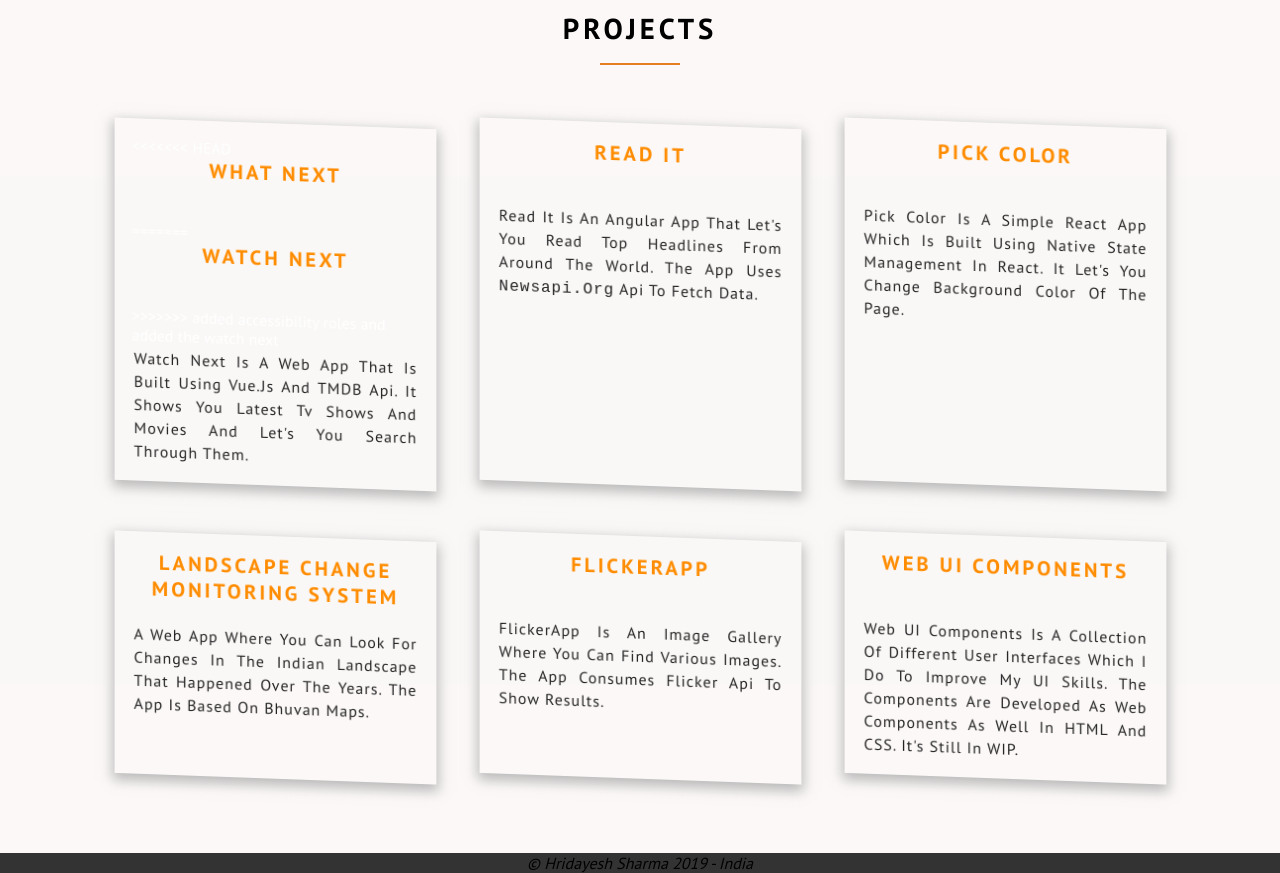
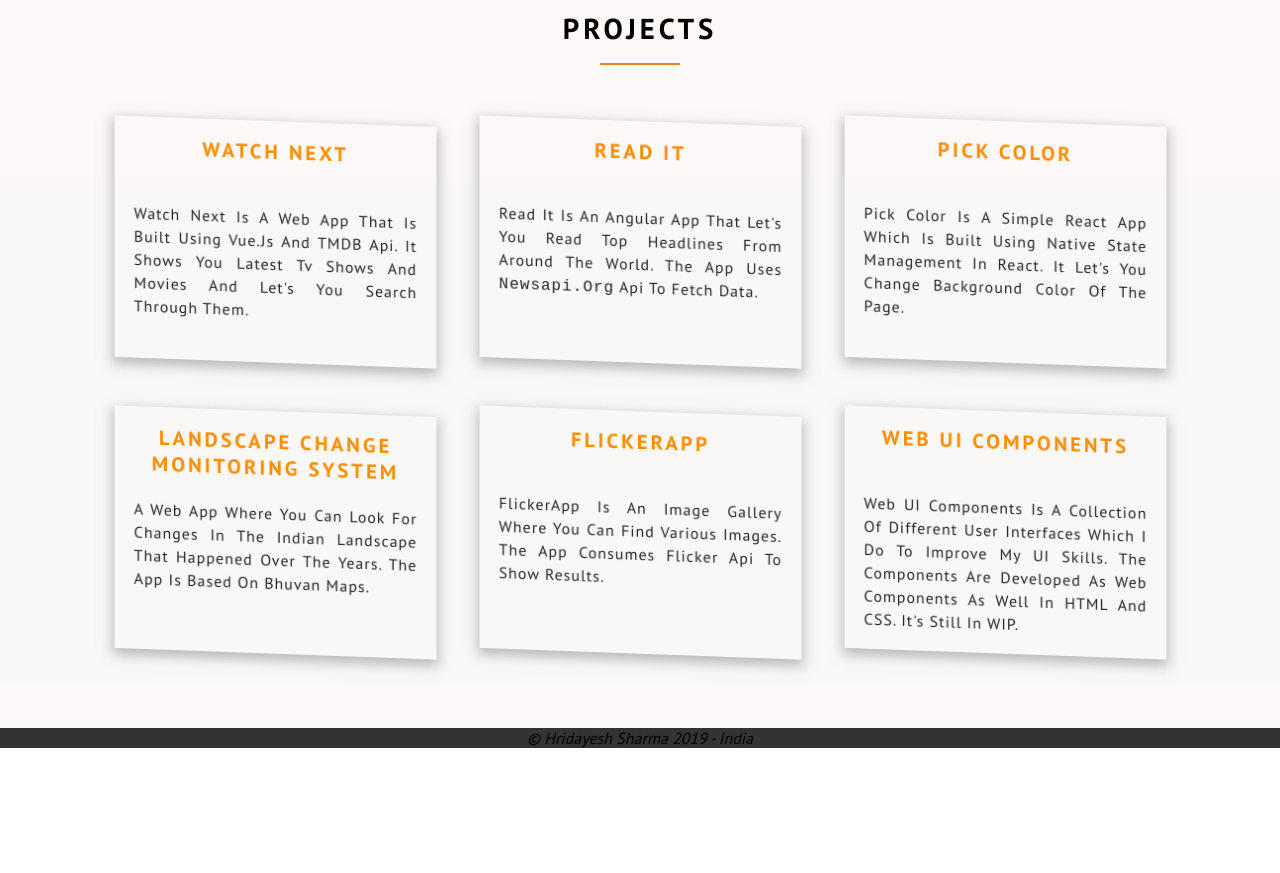
Before and after one commit to vyasriday/vyasriday.github.io, a plain HTML site: page index.html in a window 1280 px wide. Shown: the part 840-1713 px from the top of the page. After the commit the page ends 1588 px from the top, so only its background shows below. Drawn offline with Linux system fonts and the light colour scheme.

Commit message:
resolved merge conflict

```diff
--- a/index.html
+++ b/index.html
@@ -42,11 +42,7 @@
       <div class="work-wrapper">
           <a href="https://watch-next.netlify.com/" target="_blank" title="Go To App">
             <div class="work-item">
-<<<<<<< HEAD
-              <h3 class="title">What Next</h3>
-=======
               <h3 class="title">Watch Next</h3>
->>>>>>> added accessibility roles and added the watch next
               <p class="description">
                 Watch Next is a web app that is built using vue.js and TMDB api. It shows you latest tv shows and movies and let's you search through them.
               </p>
```
Also changed, not shown: 1 other file.
